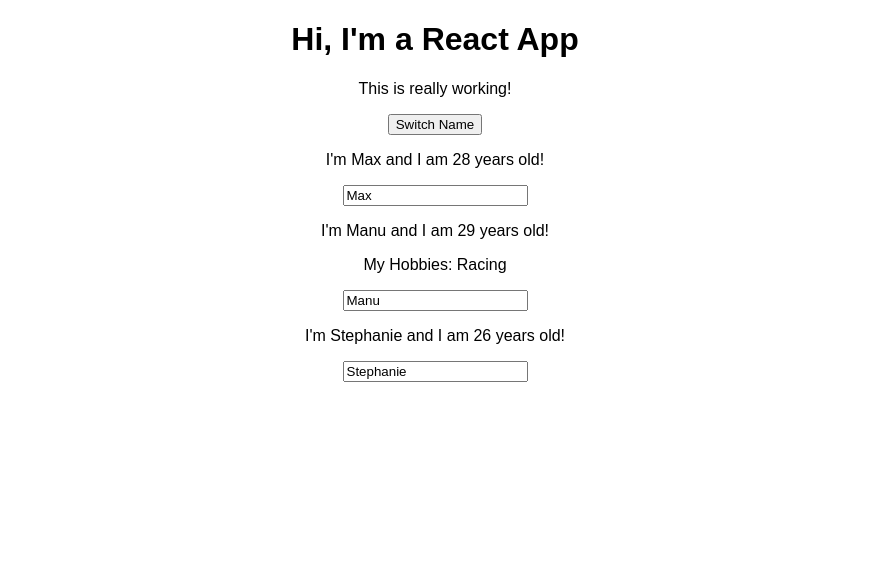
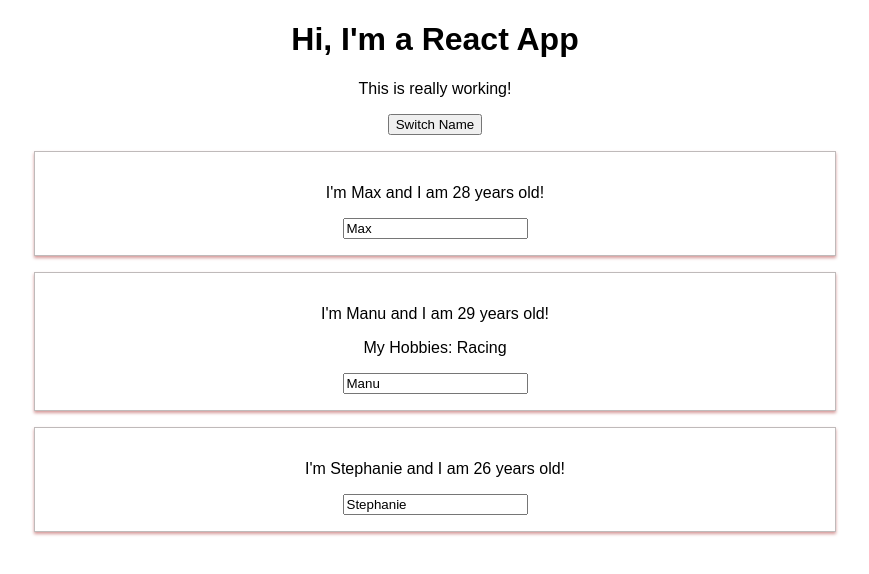
Before and after one commit to codershona/react_base_features_and_syntax, a React (Create React App) app: page / in a window 1280 px wide. Shown: the top 574 px of the page, without its empty margins (205-1074 px from the left). Built offline with nearby package versions, Linux system fonts and the light colour scheme.

Commit message:
styling done

```diff
--- a/src/Person/Person.css
+++ b/src/Person/Person.css
@@ -1,8 +1,8 @@
 .Person {
 	width: 60%;
-	margin: auto;
-	border: 1px solid #eee;
-	box-shadow: 0 2px 3px #ccc;
+	margin: 16px auto;
+	border: 1px solid #bfbaba;
+    box-shadow: 0 2px 3px #d59a9a;
 	padding: 16px;
 	text-align: center;
 }
--- a/src/Person/Person.js
+++ b/src/Person/Person.js
@@ -1,8 +1,9 @@
 import React from 'react';
+import './Person.css';
 
 const person = ( props ) => {
     return (
-        <div>
+        <div className="Person">
             <p onClick={props.click}>I'm {props.name} and I am {props.age} years old!</p>
             <p>{props.children}</p>
             <input type="text" onChange={props.changed} value={props.name} />
```
